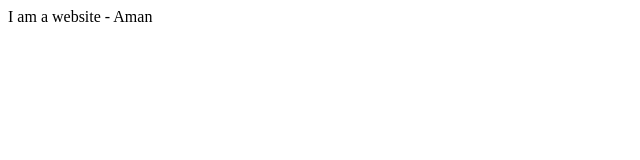
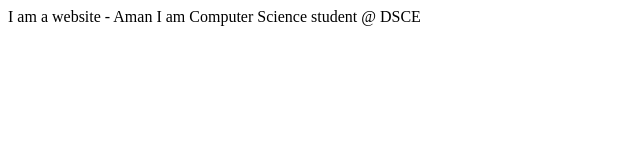
Before and after one commit to amansh-tty/webpage101, a plain HTML site: page index.html in a window 1280 px wide. Shown: the whole page, without its empty margins (0-640 px from the left). Drawn offline with Linux system fonts and the light colour scheme.

Commit message:
added statement

```diff
--- a/index.html
+++ b/index.html
@@ -10,5 +10,6 @@
 </head>
 <body>
     I am a website - Aman
+    I am Computer Science student @ DSCE
 </body>
 </html>
```
